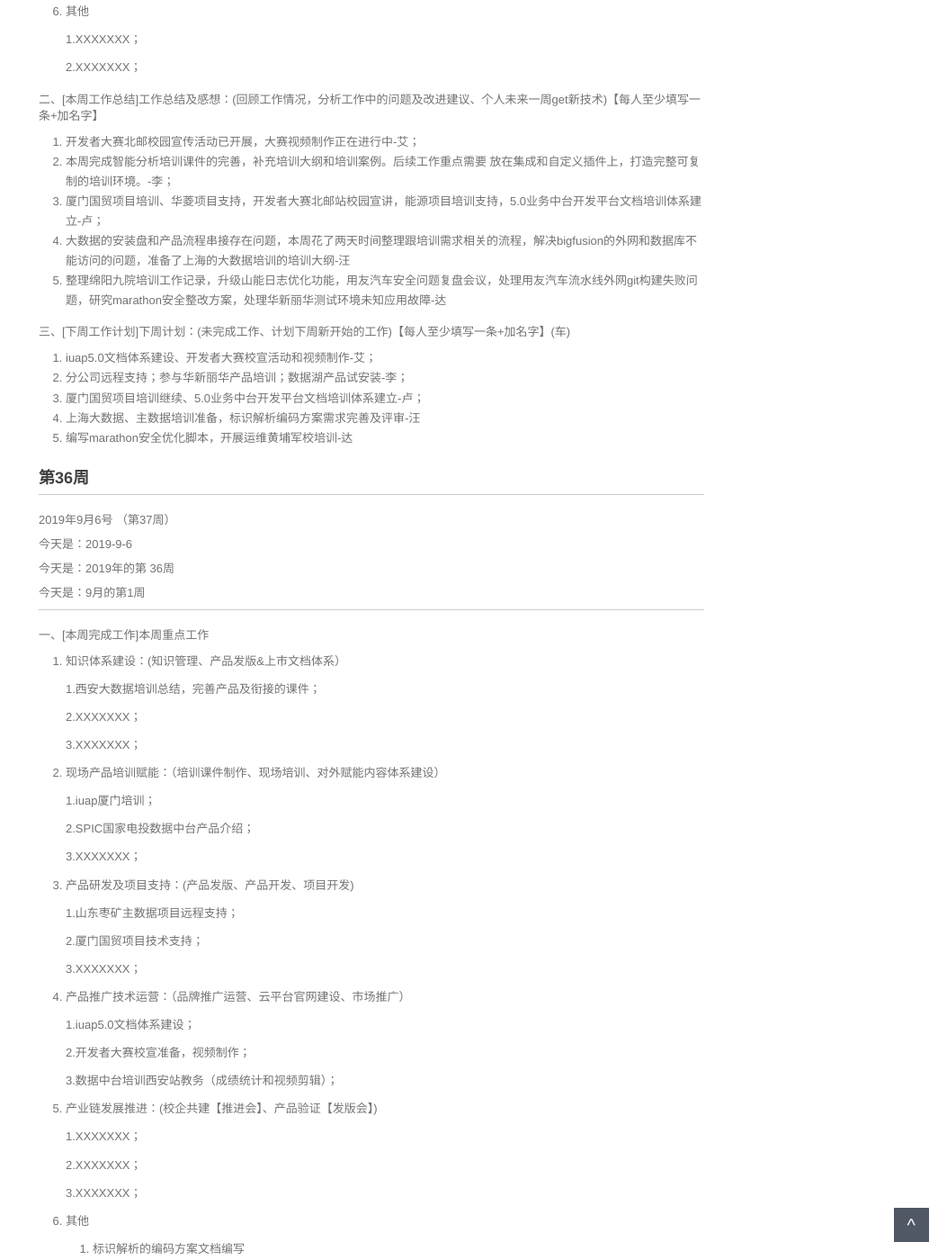
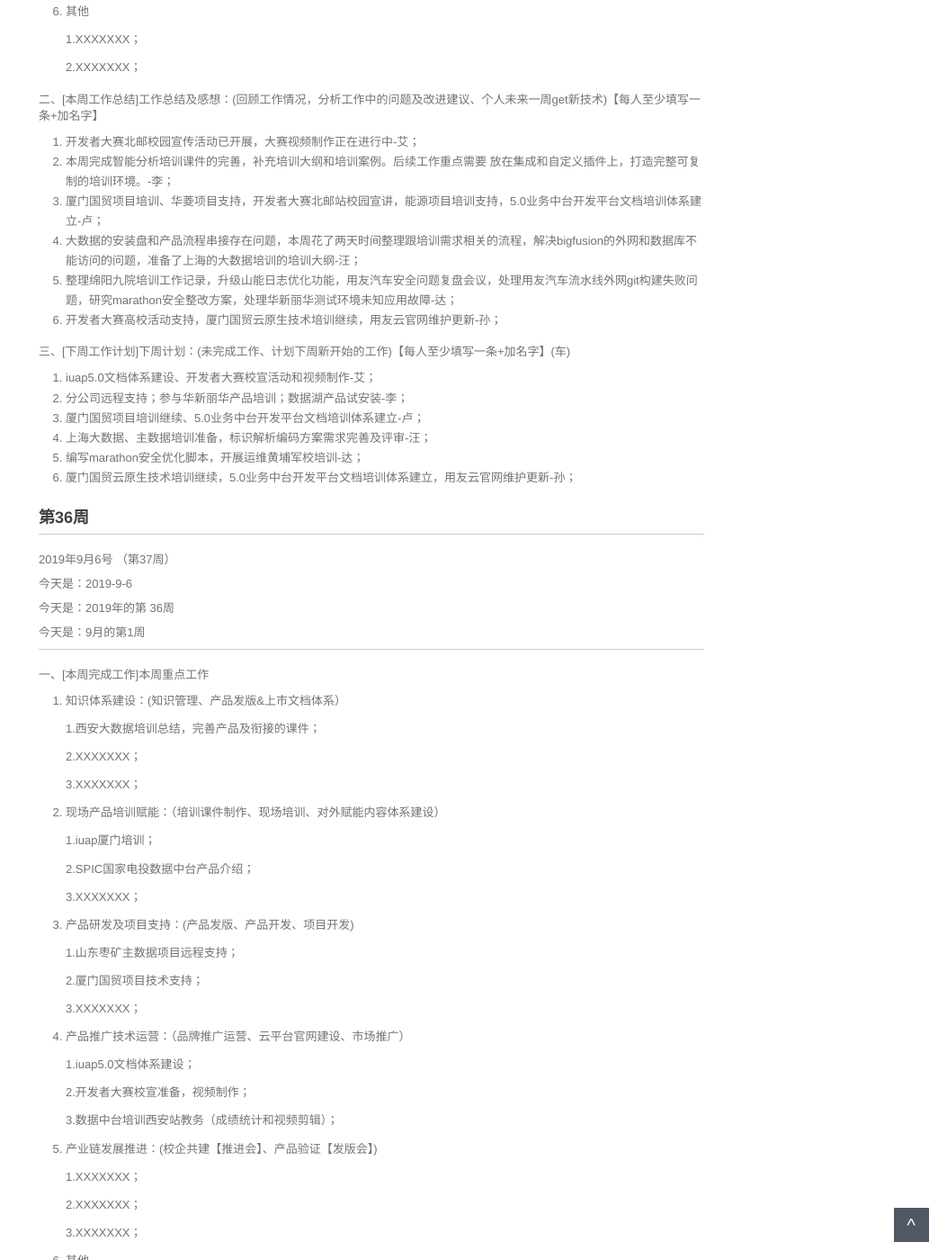
Before and after one commit to walllFlower/blog, a Jekyll site: the page built from _posts/2018-07-17-day_report_cxz.md, in a window 1280 px wide and 1400 px high, scrolled down 1249 px. Shown: the whole window at 90% size, without its empty margins (227-1280 px from the left). Built offline with Jekyll 4.4.1, drawn with Linux system fonts in a browser that asks for light colours; comment, search, counter and statistics services are not loaded; some of the changed text lies outside the part shown.

Commit message:
Update 2018-07-17-day_report_cxz.md

```diff
--- a/_posts/2018-07-17-day_report_cxz.md
+++ b/_posts/2018-07-17-day_report_cxz.md
@@ -82,17 +82,18 @@ categories: 技术运营工作周报
 1. 开发者大赛北邮校园宣传活动已开展，大赛视频制作正在进行中-艾；
 2. 本周完成智能分析培训课件的完善，补充培训大纲和培训案例。后续工作重点需要 放在集成和自定义插件上，打造完整可复制的培训环境。-李；
 3. 厦门国贸项目培训、华菱项目支持，开发者大赛北邮站校园宣讲，能源项目培训支持，5.0业务中台开发平台文档培训体系建立-卢；
-4. 大数据的安装盘和产品流程串接存在问题，本周花了两天时间整理跟培训需求相关的流程，解决bigfusion的外网和数据库不能访问的问题，准备了上海的大数据培训的培训大纲-汪
-5. 整理绵阳九院培训工作记录，升级山能日志优化功能，用友汽车安全问题复盘会议，处理用友汽车流水线外网git构建失败问题，研究marathon安全整改方案，处理华新丽华测试环境未知应用故障-达
+4. 大数据的安装盘和产品流程串接存在问题，本周花了两天时间整理跟培训需求相关的流程，解决bigfusion的外网和数据库不能访问的问题，准备了上海的大数据培训的培训大纲-汪；
+5. 整理绵阳九院培训工作记录，升级山能日志优化功能，用友汽车安全问题复盘会议，处理用友汽车流水线外网git构建失败问题，研究marathon安全整改方案，处理华新丽华测试环境未知应用故障-达；
+6. 开发者大赛高校活动支持，厦门国贸云原生技术培训继续，用友云官网维护更新-孙；
 
 三、[下周工作计划]下周计划：(未完成工作、计划下周新开始的工作)【每人至少填写一条+加名字】(车)
 
 1. iuap5.0文档体系建设、开发者大赛校宣活动和视频制作-艾；
 2. 分公司远程支持；参与华新丽华产品培训；数据湖产品试安装-李；
 3. 厦门国贸项目培训继续、5.0业务中台开发平台文档培训体系建立-卢；
-4. 上海大数据、主数据培训准备，标识解析编码方案需求完善及评审-汪
-5. 编写marathon安全优化脚本，开展运维黄埔军校培训-达
-
+4. 上海大数据、主数据培训准备，标识解析编码方案需求完善及评审-汪；
+5. 编写marathon安全优化脚本，开展运维黄埔军校培训-达；
+6. 厦门国贸云原生技术培训继续，5.0业务中台开发平台文档培训体系建立，用友云官网维护更新-孙；
 
 ###  第36周
 
@@ -165,7 +166,8 @@ categories: 技术运营工作周报
 3. 维护开发者大赛官网页面-王；
 4. 针对上周的招标支持工作总结，对ESB产品梳理功能点；iuap5.0学习；个人能力提升，利用mycat实现分库分表，实践操作-常
 5. 国电大数据培训及西安大数据培训总结，课件问题和产品问题纳入到工作清单，标识解析的编码方案文档编写-汪
-6. 恒生电子培训iuap5.0、厦门国贸云原生技术培训、开发者大赛宣讲ppt准备-卢
+6. 恒生电子培训iuap5.0、厦门国贸云原生技术培训、开发者大赛宣讲ppt准备-卢；
+7. 厦门国贸云原生技术培训，用友云官网维护更新-孙；
 
 三、[下周工作计划]下周计划：(未完成工作、计划下周新开始的工作)【每人至少填写一条+加名字】(车)
 
@@ -174,7 +176,7 @@ categories: 技术运营工作周报
 3. iuap5.0了解学习、开发者大赛校宣-常；
 4. 标识解析的编码方案文档编写封闭-汪；
 5. 开发者大赛高校宣讲、厦门国贸云原生技术培训继续-卢；
-
+6. 开发者大赛高校活动支持，厦门国贸云原生技术培训继续，用友云官网维护更新-孙；
 
 ###  第35周
 
```
